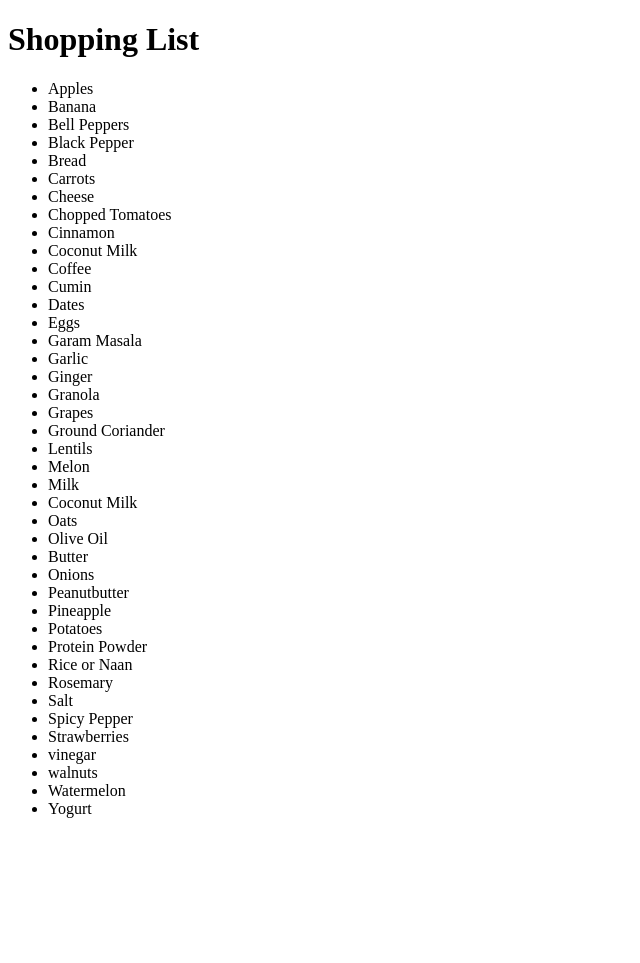
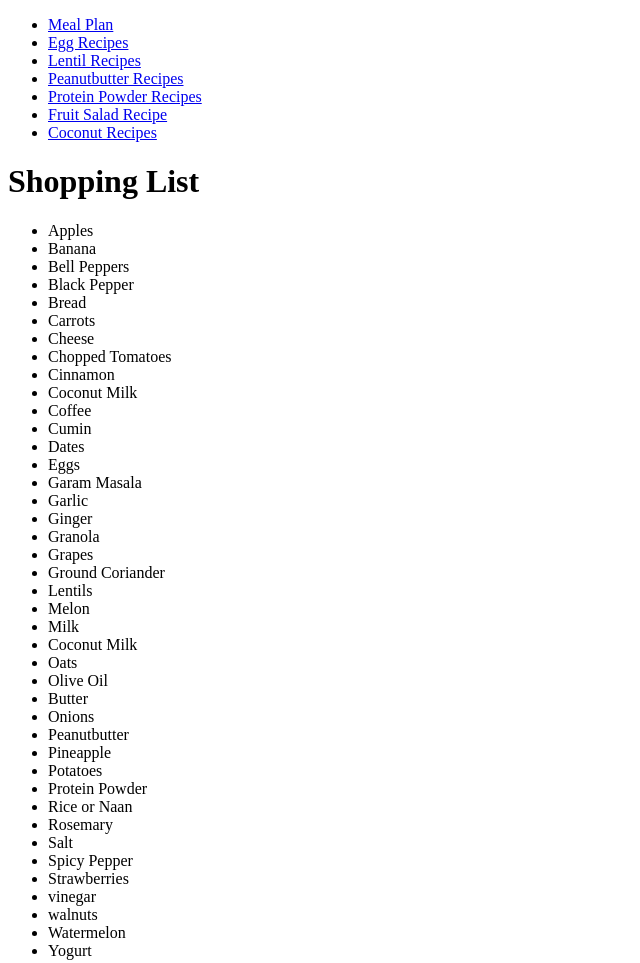
Before and after one commit to KevGB/recipes, a plain HTML site: page pages/shoppinglist.html in a window 1280 px wide. Shown: the whole page, without its empty margins (0-640 px from the left). Before the commit the page ends 834 px from the top, so only its background shows below. Drawn offline with Linux system fonts and the light colour scheme.

Commit message:
Includes FAQ. Add's menu to Shopping list

```diff
--- a/pages/shoppinglist.html
+++ b/pages/shoppinglist.html
@@ -7,6 +7,17 @@
     <title>Shopping List</title>
 </head>
 <body>
+    <div class="menu">
+        <ul>
+          <li><a href="../index.html">Meal Plan</a></li>
+          <li><a href="eggs.html">Egg Recipes</a></li>
+          <li><a href="lentils.html">Lentil Recipes</a></li>
+          <li><a href="peanutbutter.html">Peanutbutter Recipes</a></li>
+          <li><a href="proteinpowder.html">Protein Powder Recipes</a></li>
+          <li><a href="fruitsalad.html">Fruit Salad Recipe</a></li>
+          <li><a href="coconut.html">Coconut Recipes</a></li>
+        </ul>
+      </div>
     <h1>Shopping List</h1>
     <ul>
 
```
Also changed, not shown: index.html (+4 -0 lines), pages/faq.html (added, +12 -0 lines).
